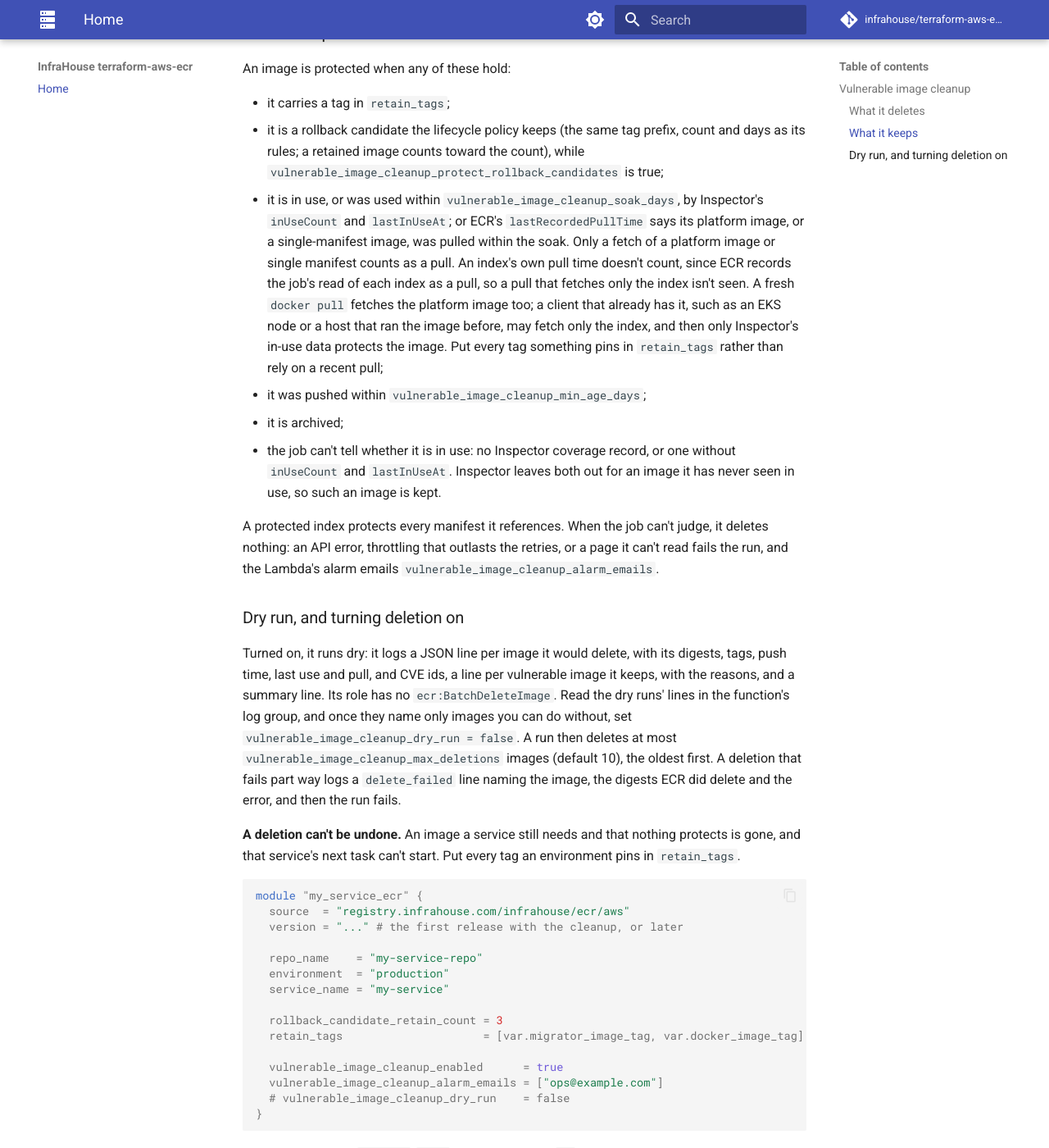
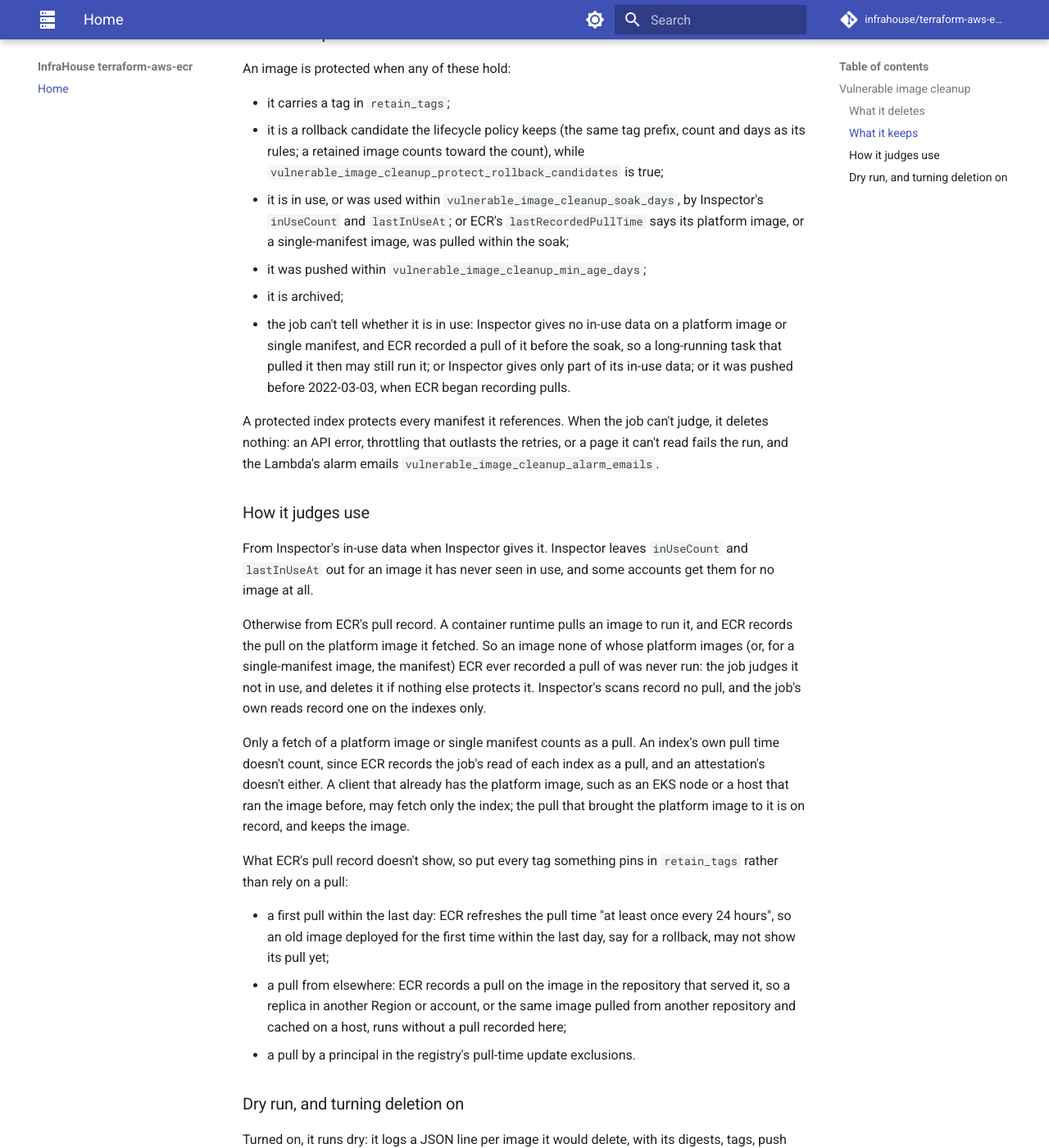
Before and after one commit to infrahouse/terraform-aws-ecr, an MkDocs documentation site: the page built from docs/index.md, in a window 1280 px wide and 1400 px high, scrolled down 797 px. Shown: the whole window at 82% size. Built offline with MkDocs 1.6.1 and Material for MkDocs 9.7.7, drawn with Linux system fonts in a browser that asks for light colours; comment, search, counter and statistics services are not loaded; some of the changed text lies outside the part shown.

Commit message:
docs: the cleanup judges use from ECR's pull record too
Say how use is judged: from Inspector's in-use data when it has it, and
otherwise from ECR's pull record, where an image never pulled was never
run. Remove the sentences that said a missing coverage record or missing
in-use data always keeps an image. Say what the pull record doesn't
show: a first pull within the last day (ECR refreshes the pull time at
least once every 24 hours), a pull served by another repository or a
replica, and a pull by an excluded principal. So put pinned tags in
retain_tags. Say what the log lines now carry.

Co-Authored-By: Claude Opus 5.5 <noreply@anthropic.com>

```diff
--- a/docs/index.md
+++ b/docs/index.md
@@ -32,24 +32,47 @@ An image is protected when any of these hold:
   image counts toward the count), while `vulnerable_image_cleanup_protect_rollback_candidates` is true;
 - it is in use, or was used within `vulnerable_image_cleanup_soak_days`, by Inspector's `inUseCount` and
   `lastInUseAt`; or ECR's `lastRecordedPullTime` says its platform image, or a single-manifest image, was pulled within
-  the soak. Only a fetch of a platform image or single manifest counts as a pull. An index's own pull time doesn't
-  count, since ECR records the job's read of each index as a pull, so a pull that fetches only the index isn't seen. A
-  fresh `docker pull` fetches the platform image too; a client that already has it, such as an EKS node or a host that
-  ran the image before, may fetch only the index, and then only Inspector's in-use data protects the image. Put every
-  tag something pins in `retain_tags` rather than rely on a recent pull;
+  the soak;
 - it was pushed within `vulnerable_image_cleanup_min_age_days`;
 - it is archived;
-- the job can't tell whether it is in use: no Inspector coverage record, or one without `inUseCount` and
-  `lastInUseAt`. Inspector leaves both out for an image it has never seen in use, so such an image is kept.
+- the job can't tell whether it is in use: Inspector gives no in-use data on a platform image or single manifest, and
+  ECR recorded a pull of it before the soak, so a long-running task that pulled it then may still run it; or
+  Inspector gives only part of its in-use data; or it was pushed before 2022-03-03, when ECR began recording pulls.
 
 A protected index protects every manifest it references. When the job can't judge, it deletes nothing: an API error,
 throttling that outlasts the retries, or a page it can't read fails the run, and the Lambda's alarm emails
 `vulnerable_image_cleanup_alarm_emails`.
 
+### How it judges use
+
+From Inspector's in-use data when Inspector gives it. Inspector leaves `inUseCount` and `lastInUseAt` out for an
+image it has never seen in use, and some accounts get them for no image at all.
+
+Otherwise from ECR's pull record. A container runtime pulls an image to run it, and ECR records the pull on the
+platform image it fetched. So an image none of whose platform images (or, for a single-manifest image, the manifest)
+ECR ever recorded a pull of was never run: the job judges it not in use, and deletes it if nothing else protects it.
+Inspector's scans record no pull, and the job's own reads record one on the indexes only.
+
+Only a fetch of a platform image or single manifest counts as a pull. An index's own pull time doesn't count, since
+ECR records the job's read of each index as a pull, and an attestation's doesn't either. A client that already has the
+platform image, such as an EKS node or a host that ran the image before, may fetch only the index; the pull that
+brought the platform image to it is on record, and keeps the image.
+
+What ECR's pull record doesn't show, so put every tag something pins in `retain_tags` rather than rely on a pull:
+
+- a first pull within the last day: ECR refreshes the pull time "at least once every 24 hours", so an old image
+  deployed for the first time within the last day, say for a rollback, may not show its pull yet;
+- a pull from elsewhere: ECR records a pull on the image in the repository that served it, so a replica in another
+  Region or account, or the same image pulled from another repository and cached on a host, runs without a pull
+  recorded here;
+- a pull by a principal in the registry's pull-time update exclusions.
+
 ### Dry run, and turning deletion on
 
 Turned on, it runs dry: it logs a JSON line per image it would delete, with its digests, tags, push time, last use
-and pull, and CVE ids, a line per vulnerable image it keeps, with the reasons, and a summary line. Its role has no
+and pull, how its use was judged (`use_judged_by`: `inspector`, `ecr_pull_record` or `unknown`; and `never_pulled`),
+and CVE ids, a line per vulnerable image it keeps, with the reasons, and a summary line, which counts the vulnerable
+images judged never pulled (`judged_never_pulled`). Its role has no
 `ecr:BatchDeleteImage`. Read the dry runs' lines in the function's log group, and once they name only images you can
 do without, set `vulnerable_image_cleanup_dry_run = false`. A run then deletes at most
 `vulnerable_image_cleanup_max_deletions` images (default 10), the oldest first. A deletion that fails part way logs
```
Also changed, not shown: CLAUDE.md (+22 -9 lines), README.md (+50 -20 lines), 1 other file.
